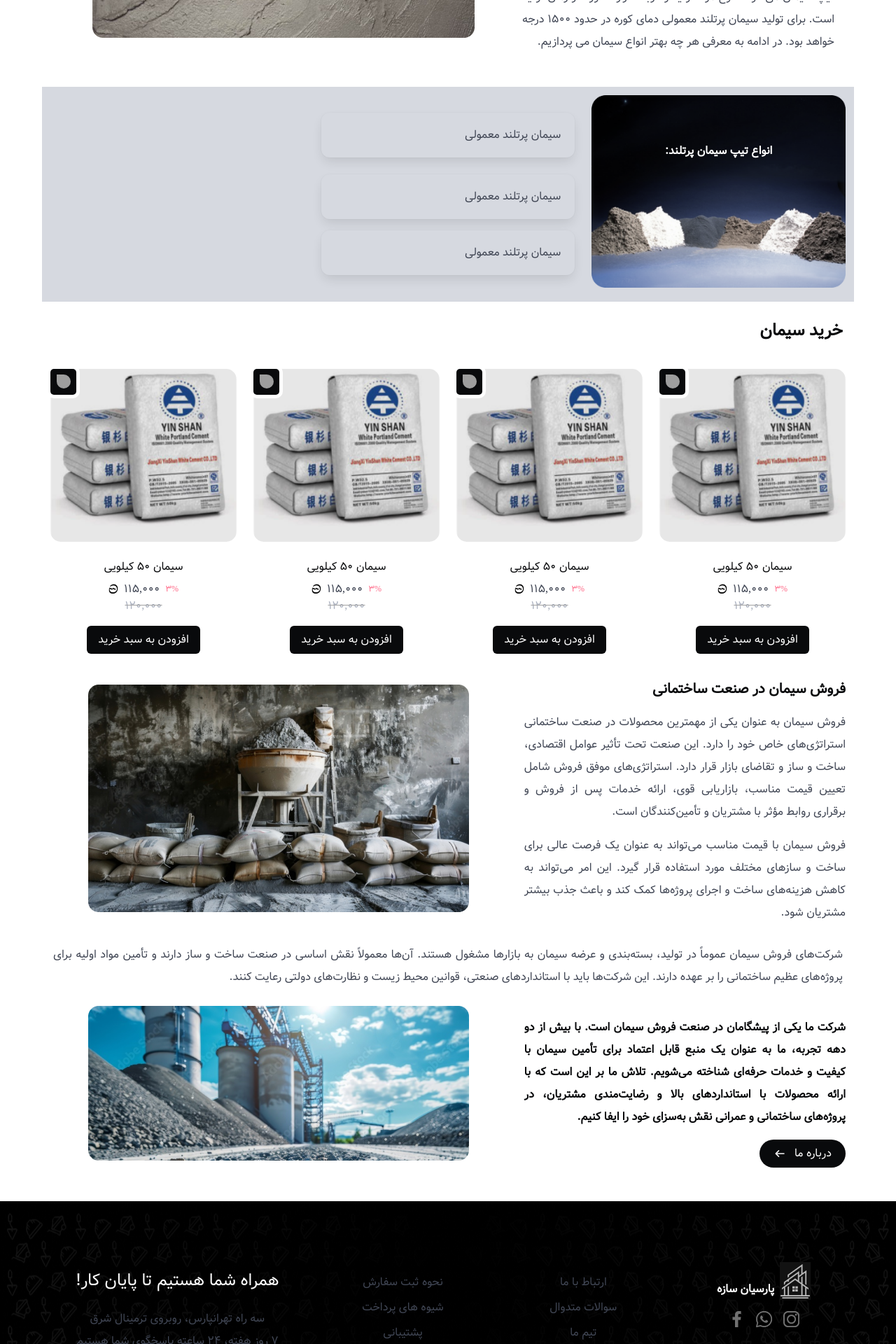
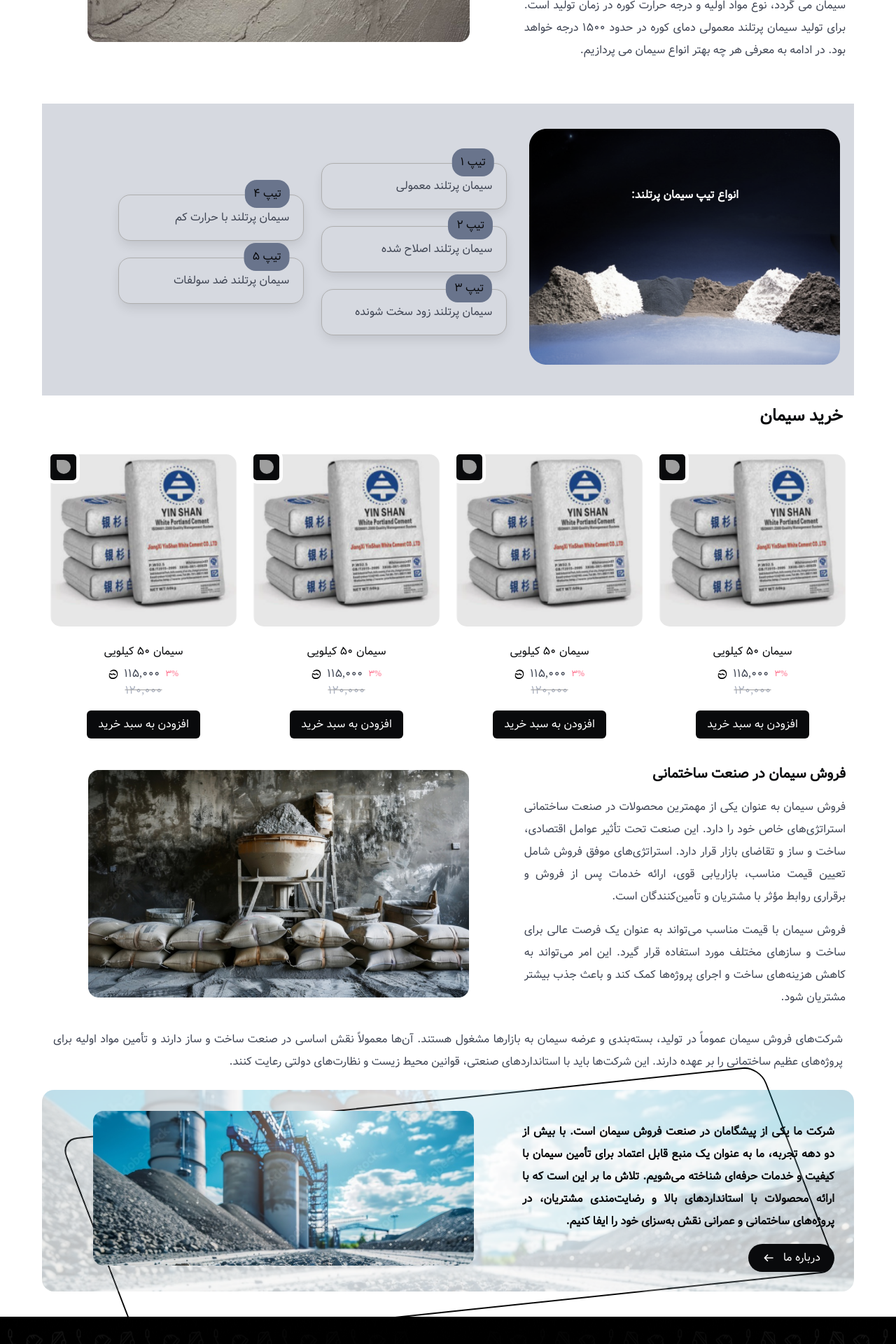
Before and after one commit to Pooria-ahmadi/simanshop, a Nuxt app: page / in a window 1280 px wide. Shown: the part 1680-3600 px from the top of the page at 70% size. Built offline with nearby package versions, Linux system fonts and the light colour scheme; grey boxes are pictures that could not be loaded.

Commit message:
add 2 section index page

```diff
--- a/main/css/style.css
+++ b/main/css/style.css
@@ -73,6 +73,17 @@ body,
   left: 50%;
   transform: translateX(-50%);
 }
+.border-gret-dark{
+  border: 1px solid #b0b0b0;
+  width: 265px;
+}
+.title-type-siman{
+  position: absolute;
+  top: -35%;
+  right: -5%;
+  transform: translateX(-50%);
+}
+
 
 @media only screen and (min-width: 700px) {
   .justify-content-center-mobile {
@@ -139,10 +150,28 @@ body,
     line-height: 2.0em;
   }
 
+  .full-width-background {
+    width: 100%;
+  }
+
+  .rectangle {
+    position: absolute;
+    top: 6%;
+    left: 7%;
+    height: 294px;
+    width: 1001px;
+    transform: skew(21deg, -6deg);
+    border: 2px solid rgb(8, 8, 8);
+    border-radius: 25px;
+    z-index: -1; /* اطمینان از اینکه زیر محتوای ستون‌ها قرار می‌گیرد */
+  }
+
+
   .max-width-1160px {
     max-width: 1160px;
-    margin: auto;
+    margin: 0 auto; /* برای مرکزچین کردن محتوای داخلی */
   }
+
 }
 
 .is-rounded-five {
--- a/pages/index.vue
+++ b/pages/index.vue
@@ -88,8 +88,7 @@
         <img src="AdobeStock_Preview 1.png" alt="">
       </div>
     </div>
-    <div class="mx-4">
-      <p class="has-text-justified line-height-description">
+    <p class="has-text-justified line-height-description mx-4">
       سیمان در بتن کاربرد دارد و وظیفه آن صرفا چسباندن دانه ها به یکدیگر است و به خودی خود تاثیری در مقاومت و باربری
       ندارد. از این رو بتن خوب بتنی است که وقتی نمونه ای از آن شکسته شود، دانه های سنگی آن از وسط شکسته شده و سیمان ها
       پاره نشود. سیمان ها دارای ریشه آهکی می باشند. به عبارت دیگر ماده اصلی سیمان و مواد تشکیل دهنده سیمان آهک و ماده
@@ -101,9 +100,9 @@
     <div class="columns is-vcentered mt-6 has-text-centered-mobile mx-0">
       <div class="column is-5">
         <p class="is-size-5 has-text-black has-text-weight-bold mt-5">
-            سیمان چیست؟
+          تیپ سیمان چیست؟
         </p>
-          <p class="has-text-justified line-height-description">
+        <p class="has-text-justified line-height-description mt-3">
           انواع سیمان از تیپ ۱ تا تیپ ۵ تقسیم بندی می شوند. بخش مهمی از تفاوت انواع تیپ سیمان با یکدیگر بر اساس زودگیر
           یا زودسخت بودن و میزان حرارتی است که به هنگام ترکیب آزاد می سازند. تقسیم بندی اصلی سیمان بر اساس نوع مواد
           اولیه آن به شکل پرتلند و غیرپرتلند خواهد بود. خط تولید سیمان پرتلند و تجهیزات مورد نیاز برای تولید انواع
@@ -116,9 +115,10 @@
         <img src="/siman5.png" alt="">
       </div>
     </div>
-    </div>
-    <div class="columns has-background-grey-lighter is-vcentered mt-6 has-text-centered-mobile mx-0">
-      <div class="column">
+    <div class="has-background-grey-lighter full-width-background">
+      <div class="max-width-1160px mx-auto">
+        <div class="columns is-vcentered mt-6 has-text-centered-mobile mx-0 py-5">
+          <div class="column has-text-centered is-5">
             <div class="is-relative">
               <img src="/siman6.png" alt="">
               <p class="text-on-img has-text-white has-text-weight-bold">
@@ -126,21 +126,54 @@
               </p>
             </div>
           </div>
-      <div class="column">
-        <div class="box has-background-grey-lighter ">
+          <div class="column is-3 is-flex is-flex-direction-column is-align-items-center">
+            <div class="box has-background-grey-lighter border-gret-dark border-radius-search-input-header is-relative">
+              <p>
                 سیمان پرتلند معمولی
-        </div>
-        <div class="box has-background-grey-lighter my-4">
-          سیمان پرتلند معمولی
-        </div>
-        <div class="box has-background-grey-lighter">
-          سیمان پرتلند معمولی
+              </p>
+              <div class="title-type-siman has-text-black has-background-grey border-radius-search-input-header px-3 py-2">
+                تیپ 1
               </div>
             </div>
-      <div class="column">
-
+            <div class="box has-background-grey-lighter border-gret-dark border-radius-search-input-header is-relative">
+              <p>
+                سیمان پرتلند اصلاح شده
+              </p>
+              <div class="title-type-siman has-text-black has-background-grey border-radius-search-input-header px-3 py-2">
+                تیپ 2
               </div>
             </div>
+            <div class="box has-background-grey-lighter border-gret-dark border-radius-search-input-header is-relative">
+              <p>
+                سیمان پرتلند زود سخت شونده
+              </p>
+              <div class="title-type-siman has-text-black has-background-grey border-radius-search-input-header px-3 py-2">
+                تیپ 3
+              </div>
+            </div>
+          </div>
+          <div class="column is-3 is-flex is-flex-direction-column is-align-items-center">
+            <div class="box has-background-grey-lighter border-gret-dark border-radius-search-input-header is-relative">
+              <p>
+                سیمان پرتلند با حرارت کم
+              </p>
+              <div class="title-type-siman has-text-black has-background-grey border-radius-search-input-header px-3 py-2">
+                 تیپ 4
+              </div>
+            </div>
+            <div class="box has-background-grey-lighter border-gret-dark border-radius-search-input-header is-relative">
+              <p>
+                سیمان پرتلند ضد سولفات
+              </p>
+              <div class="title-type-siman has-text-black has-background-grey border-radius-search-input-header px-3 py-2">
+                تیپ 5
+              </div>
+            </div>
+          </div>
+        </div>
+      </div>
+    </div>
+
     <p class="is-size-4 has-text-black has-text-weight-bold mt-5 mx-4">
       خرید سیمان
     </p>
@@ -195,7 +228,8 @@
       صنعت ساخت و ساز دارند و تأمین مواد اولیه برای پروژه‌های عظیم ساختمانی را بر عهده دارند. این شرکت‌ها باید با
       استانداردهای صنعتی، قوانین محیط زیست و نظارت‌های دولتی رعایت کنند.
     </p>
-    <div class="columns mt-3 is-vcentered mx-0">
+    <div class="is-relative">
+      <div class="columns p-4 is-vcentered mx-0 img-background-shadow-black  border-radius-search-input-header mt-5">
         <div class="column is-5">
           <p class="mt-4 has-text-justified line-height-description has-text-black has-text-weight-bold">
             شرکت ما یکی از پیشگامان در صنعت فروش سیمان است. با بیش از دو دهه تجربه، ما به عنوان یک منبع قابل اعتماد برای
@@ -209,6 +243,8 @@
         </div>
         <div class="column has-text-centered">
           <img src="siman3.png" alt="">
+        </div>
+        <div class="rectangle"></div>
       </div>
     </div>
   </div>
@@ -227,3 +263,12 @@ export default {
   }
 }
 </script>
+<style>
+.img-background-shadow-black {
+  background-image: url('/siman7.png');
+  background-size: cover;
+  background-position: center;
+  background-repeat: no-repeat;
+
+}
+</style>
```
Also changed, not shown: static/siman7.png (added). Lines whose indentation alone changed are shown as unchanged.
